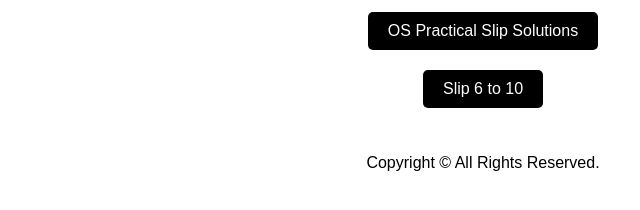
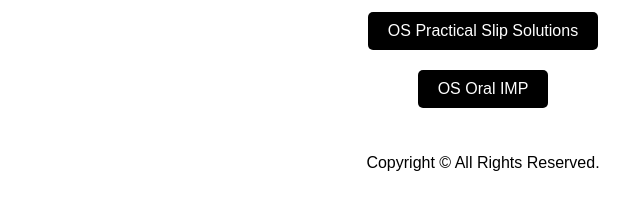
Before and after one commit to pratikjadhav185/practicalslips, a plain HTML site: page index.html in a window 1280 px wide. Shown: the part 292-502 px from the top of the page, 157-797 px from the left. Drawn offline with Linux system fonts and the light colour scheme.

Commit message:
Update index.html

```diff
--- a/index.html
+++ b/index.html
@@ -35,8 +35,8 @@
           </button>
 
          <button
-            id="pdf1" onclick="window.open('pdf2.pdf')"  >
-          Slip 6 to 10
+            id="pdf1" onclick="window.open('osoral.pdf')"  >
+          OS Oral IMP
           </button>
 
 
```
